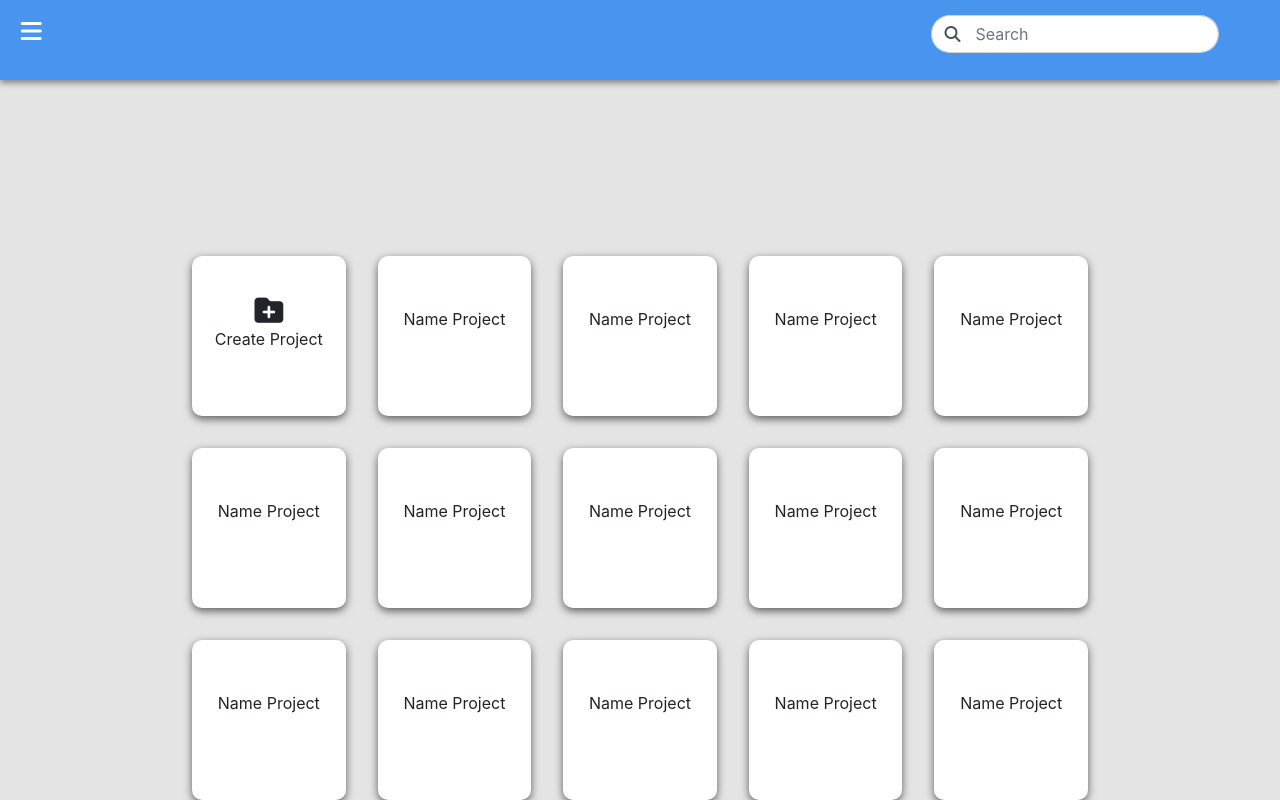
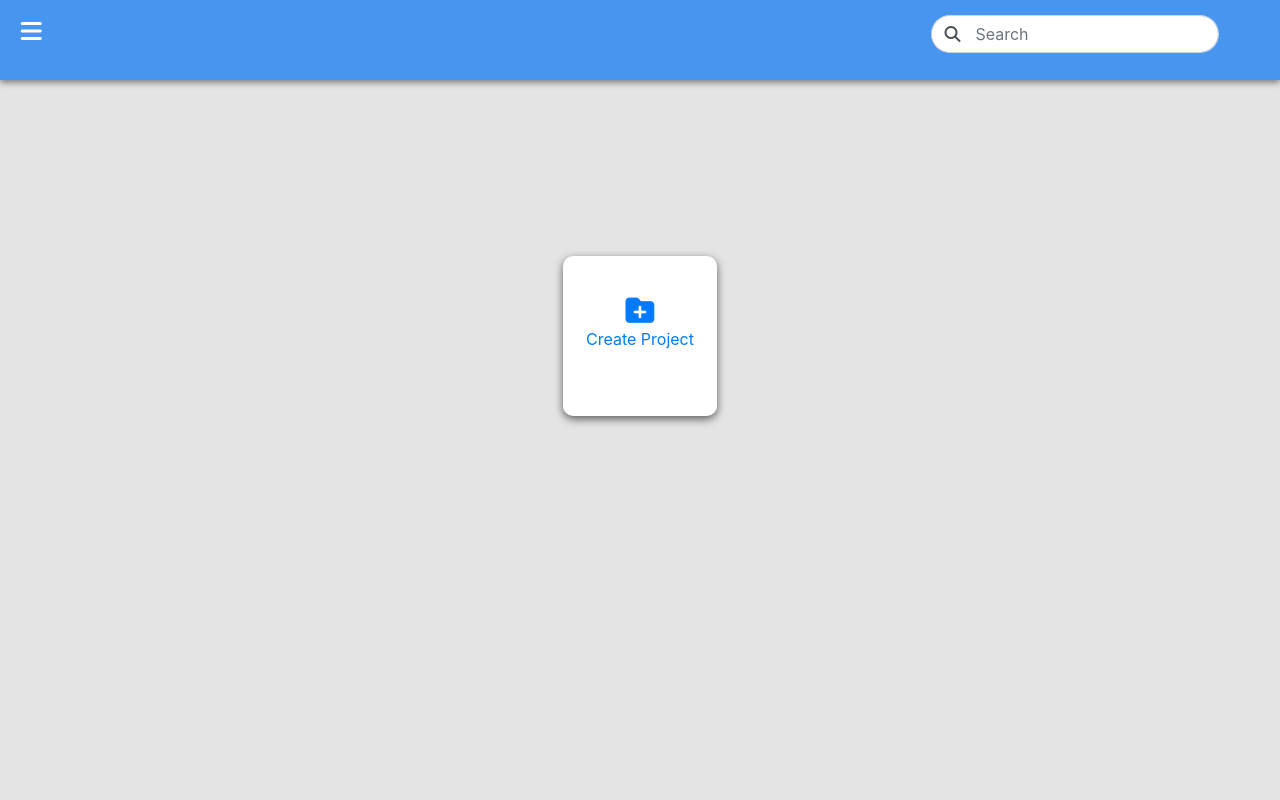
Before and after one commit to DeyverG/scrum-hewtec, a React (Create React App) app: page /MyProjects in a window 1280 px wide. Built offline with nearby package versions, Linux system fonts and the light colour scheme.

Commit message:
implementando js a la vista project y createProject

```diff
--- a/src/assets/styles/project.css
+++ b/src/assets/styles/project.css
@@ -2,7 +2,6 @@
     width: 12vw;
     height: 20vh;
     background: white;
-    margin: 1rem;
     display: inline-block;
     border-radius: 10px;
     box-shadow: 0px 3px 8px rgba(0, 0, 0, 0.6);
@@ -13,3 +12,6 @@
     position: relative;
     margin: 0;
 }
+.marginLink{
+    margin: 1rem;
+}
--- a/src/components/Project.js
+++ b/src/components/Project.js
@@ -1,14 +1,28 @@
 import React from 'react'
 import '../assets/styles/project.css'
+import { Link } from 'react-router-dom';
 
-const Project = () => {
+const Project = ({ id, name, description }) => {
+
+    const projectON = () =>{
+        const project = {
+            id,
+            name,
+            description
+        }
+
+        localStorage.setItem('projectON',JSON.stringify(project));
+    }
+
     return (
         <>
-        <div className="project">
-            <p className="projectName">Name Project</p>
-        </div>
+            <Link to="/" className="marginLink" name={name} onClick={projectON}>
+                <div className="project">
+                    <p className="projectName">{name}</p>
+                </div>
+            </Link>
         </>
-     );
+    );
 }
 
 export default Project;
--- a/src/pages/CreateProject.js
+++ b/src/pages/CreateProject.js
@@ -1,18 +1,45 @@
-import React from 'react';
+import React, { useState } from 'react';
 import Header from '../components/Header'
 import '../assets/styles/createProject.css';
+import { nanoid } from 'nanoid'
 
-const CreateProject = () => {
+const CreateProject = ({ history }) => {
+
+   const [newProject, setNewProject] = useState({
+      id: nanoid(),
+      name: '',
+      description: ''
+   })
+
+   const { name, description } = newProject;
+
+   const handleChange = e => {
+      setNewProject({
+         ...newProject,
+         [e.target.name]: e.target.value
+      })
+   }
+
+   const handleSubmit = () => {
+      if (name.trim() === '' || description.trim() === '') {
+         alert('datos faltantes')
+         return
+      }
+      const projects = JSON.parse(localStorage.getItem('projects'));
+      projects.push(newProject);
+      localStorage.setItem('projects', JSON.stringify(projects));
+      history.push('/MyProjects');
+   }
    return (
       <>
-        <Header/>
+         <Header />
          <div className="props-create-projects">
             <div className="contenedor-create-project">
                <p className="margin-create-project props-text-createP">Name Project</p>
-                <input type="text" className="form-control margin-create-project size-inputs-create"/>
+               <input type="text" className="form-control margin-create-project size-inputs-create" name="name" onChange={handleChange} />
                <p className="margin-create-project props-text-createP">Description</p>
-                <textarea className="form-control margin-create-project size-inputs-create" name="" id=""rows="5"></textarea>
-                <button className="btn btn-primary props-btn-createP">Register</button>
+               <textarea className="form-control margin-create-project size-inputs-create" name="description" id="" rows="5" onChange={handleChange}></textarea>
+               <button className="btn btn-primary props-btn-createP" onClick={handleSubmit}>Register</button>
             </div>
          </div>
       </>
--- a/src/pages/MyProjects.js
+++ b/src/pages/MyProjects.js
@@ -1,36 +1,48 @@
-import React from 'react';
+import React, { useEffect, useState } from 'react';
 import Footer from '../components/Footer';
 import Header from '../components/Header';
 import '../assets/styles/myProjects.css';
 import Project from '../components/Project';
+import { Link } from 'react-router-dom';
 
 
 const MyProjects = () => {
+
+    const [projects, setProjects] = useState([]);
+
+    const consultarDB = async () => {
+        const consulta = await JSON.parse(localStorage.getItem('projects'));
+        if (!consulta) {
+            localStorage.setItem('projects', '[]');
+        } else {
+            setProjects(consulta)
+        }
+    }
+
+    useEffect(() => {
+        consultarDB()
+    }, [])
+
     return (
         <>
             <Header />
+            <div className="tamañoProjects scrollDiv">
 
-            <div className="tamañoProjects scrollDiv">
                 <div className="contenedorProject">
-                    <div className="project">
-                        <p className="fas fa-folder-plus projectName iconoFolder"></p>
-                        <p className="projectName createProject">Create Project</p>
-                    </div>
-                    <Project />
-                    <Project />
-                    <Project />
-                    <Project />
-                    <Project />
-                    <Project />
-                    <Project />
-                    <Project />
-                    <Project />
-                    <Project />
-                    <Project />
-                    <Project />
-                    <Project />
-                    <Project />
-                    <Project />
+                    <Link to="/CreateProject" className="marginLink">
+                        <div className="project">
+                            <p className="fas fa-folder-plus projectName iconoFolder"></p>
+                            <p className="projectName createProject">Create Project</p>
+                        </div>
+                    </Link>
+                    {projects.map(project => (
+                        <Project
+                            key={project.id}
+                            id={project.id}
+                            name={project.name}
+                            description={project.description}
+                        />
+                    ))}
                 </div>
 
             </div>
```
Lines whose indentation alone changed are shown as unchanged.
